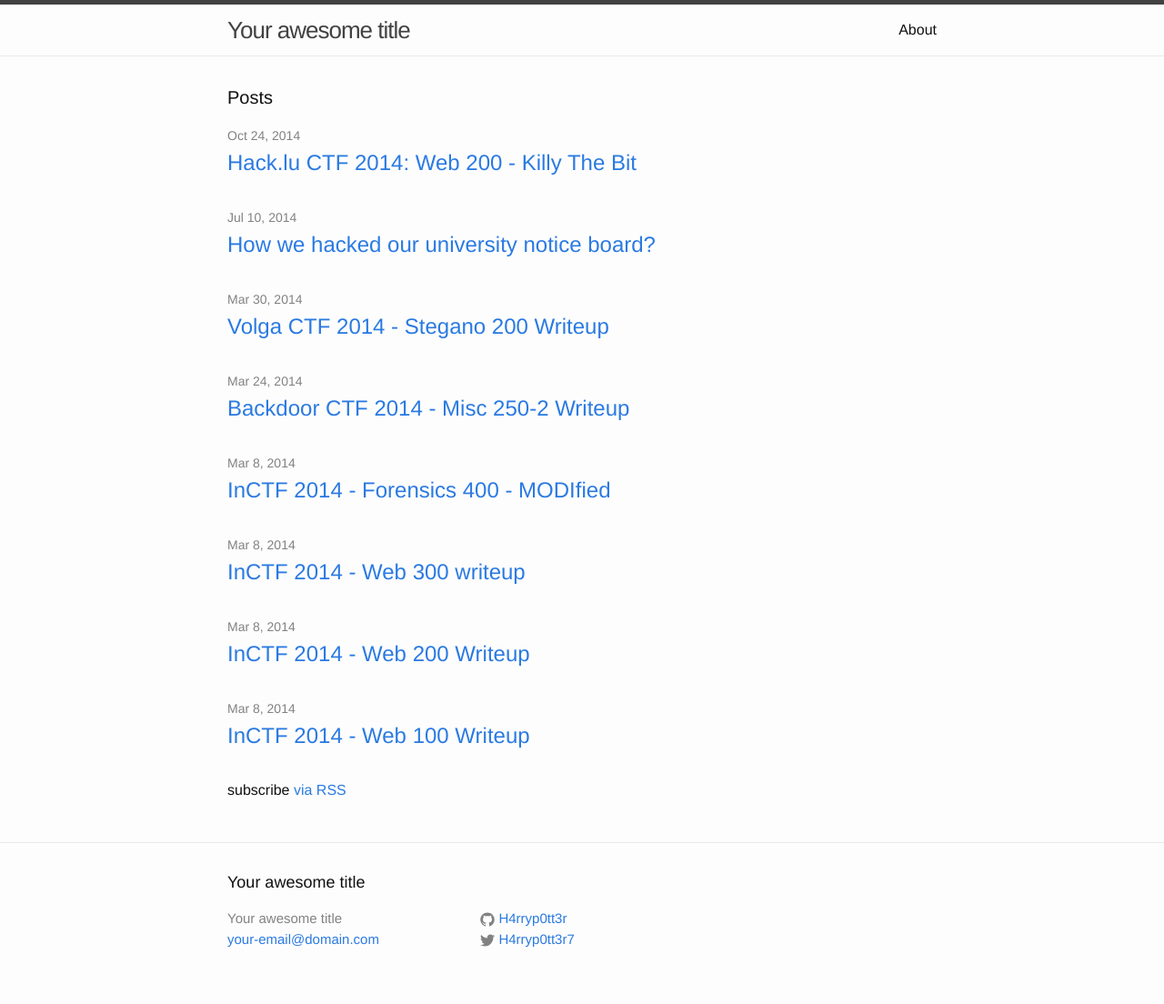
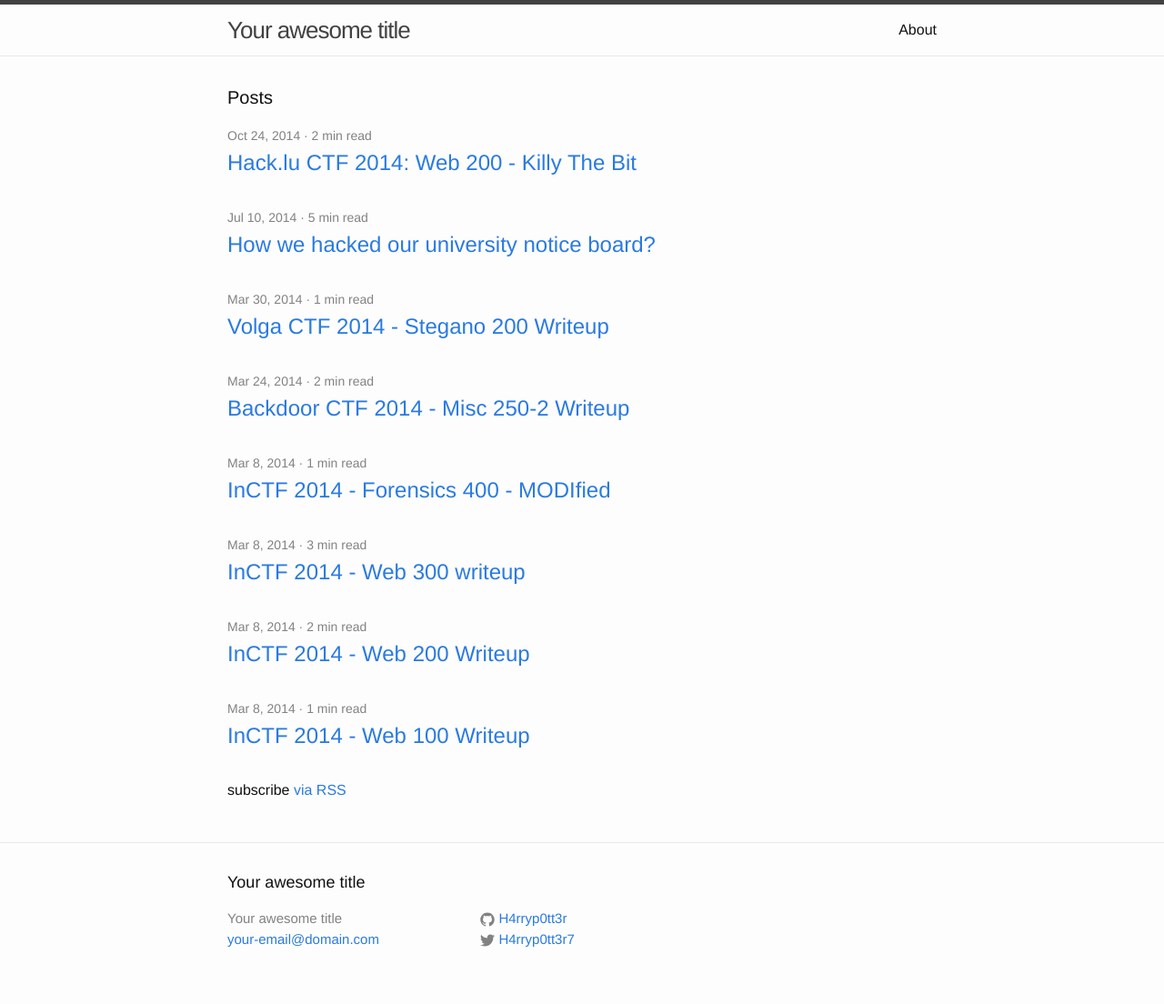
Before and after one commit to H4rryp0tt3r/h4rryp0tt3r.github.io, a Jekyll site: the page built from index.md, in a window 1280 px wide. Shown: the whole page at 91% size. Built offline with Jekyll 4.4.1, drawn with Linux system fonts in a browser that asks for light colours.

Commit message:
Add reading time to all articles in home page

```diff
--- a/_layouts/home.html
+++ b/_layouts/home.html
@@ -10,8 +10,16 @@ layout: default
 
   <ul class="post-list">
     {% for post in site.posts %}
+
+    {% assign reading_time = post.content | strip_html | number_of_words | plus:91 | divided_by:180 %}
+    {% if reading_time <= 1 %}
+    {% assign reading_time = '1' | append:' min read' %}
+    {% else %}
+    {% assign reading_time = reading_time | append:' min read' %}
+    {% endif %}
+
       <li>
-        <span class="post-meta">{{ post.date | date: "%b %-d, %Y" }}</span>
+        <span class="post-meta">{{ post.date | date: "%b %-d, %Y" }} · {{ reading_time }}</span>
 
         <h2>
           <a class="post-link" href="{{ post.url | relative_url }}">{{ post.title | escape }}</a>
```
